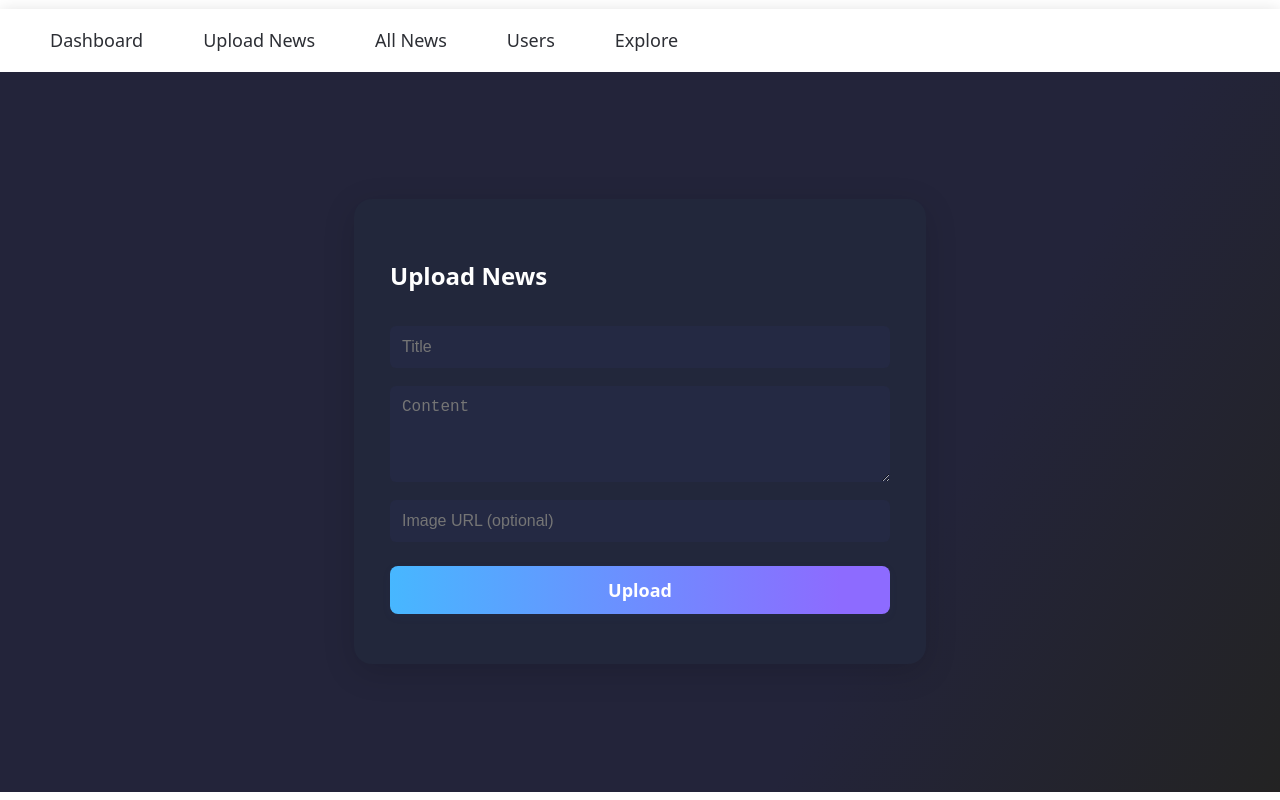
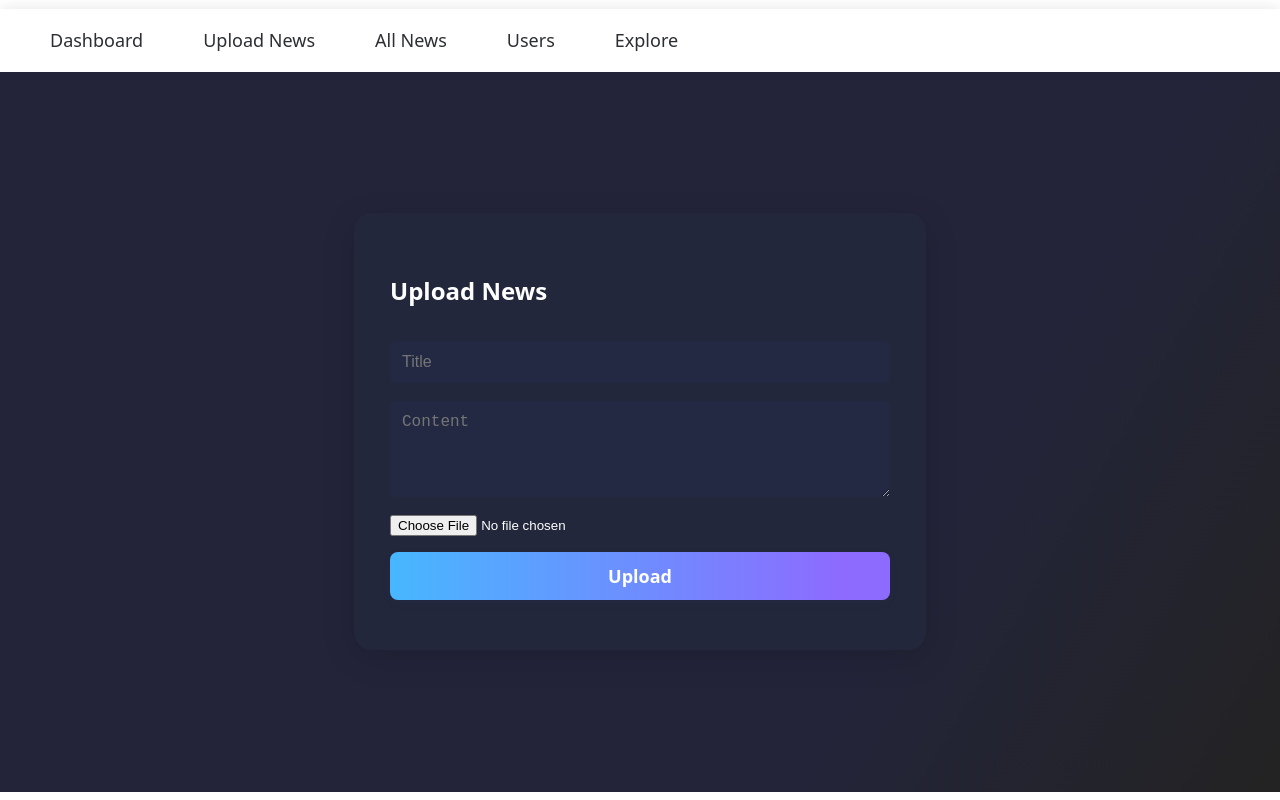
Before and after one commit to akshatt794/lawgikalai-frontend, a React (Vite) app: page /upload-news in a window 1280 px wide. Built offline with nearby package versions, Linux system fonts and the light colour scheme.

Commit message:
updated upload news

```diff
--- a/src/pages/UploadNews.jsx
+++ b/src/pages/UploadNews.jsx
@@ -5,9 +5,20 @@ const API_URL = import.meta.env.VITE_API_URL;
 export default function UploadNews() {
   const [title, setTitle] = useState("");
   const [content, setContent] = useState("");
-  const [image, setImage] = useState("");
+  const [image, setImage] = useState(null); // Now a File, not string!
   const [msg, setMsg] = useState("");
   const [loading, setLoading] = useState(false);
+  const [preview, setPreview] = useState("");
+
+  // File input handler
+  const handleFileChange = (e) => {
+    setImage(e.target.files[0]);
+    if (e.target.files[0]) {
+      setPreview(URL.createObjectURL(e.target.files[0]));
+    } else {
+      setPreview("");
+    }
+  };
 
   const handleUpload = async (e) => {
     e.preventDefault();
@@ -16,16 +27,27 @@ export default function UploadNews() {
 
     try {
       const token = localStorage.getItem("token");
+      const formData = new FormData();
+      formData.append("title", title);
+      formData.append("content", content);
+      if (image) formData.append("image", image);
+
       await axios.post(
         `${API_URL}/api/news/upload`,
-        { title, content, image },
-        { headers: { Authorization: `Bearer ${token}` } }
+        formData,
+        {
+          headers: {
+            "Content-Type": "multipart/form-data",
+            ...(token ? { Authorization: `Bearer ${token}` } : {}),
+          },
+        }
       );
       setMsg("News uploaded successfully!");
       setTitle("");
       setContent("");
-      setImage("");
-    } catch {
+      setImage(null);
+      setPreview("");
+    } catch (err) {
       setMsg("Failed to upload news.");
     }
     setLoading(false);
@@ -90,20 +112,30 @@ export default function UploadNews() {
             resize: "vertical",
           }}
         />
+        {/* Updated: File input */}
         <input
-          placeholder="Image URL (optional)"
-          value={image}
-          onChange={(e) => setImage(e.target.value)}
+          type="file"
+          accept="image/*"
+          onChange={handleFileChange}
           style={{
-            marginBottom: 24,
-            padding: 12,
-            borderRadius: 6,
-            border: "none",
-            fontSize: 16,
-            background: "#242943",
+            marginBottom: 16,
             color: "#fff",
           }}
         />
+        {preview && (
+          <img
+            src={preview}
+            alt="Preview"
+            style={{
+              width: "100%",
+              maxHeight: 180,
+              objectFit: "cover",
+              borderRadius: 12,
+              marginBottom: 18,
+              border: "1px solid #23243a",
+            }}
+          />
+        )}
         <button
           type="submit"
           disabled={loading}
```
Also changed, not shown: 1 other file (tests, documents, lock files or other folders).
